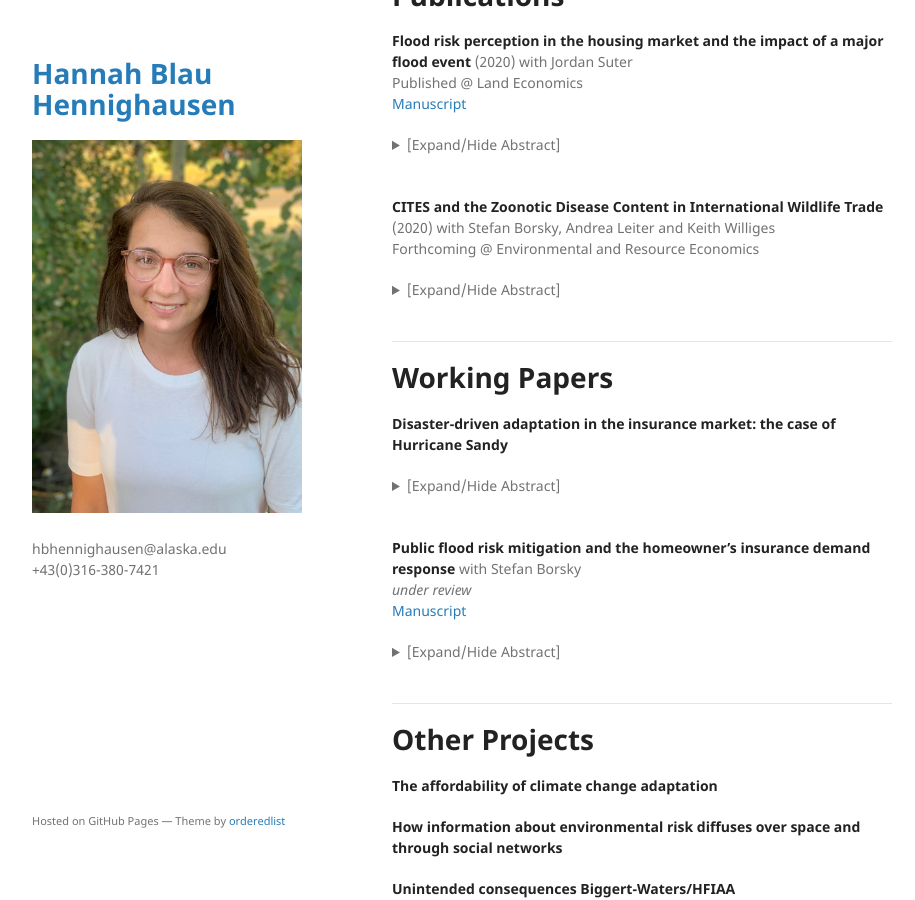
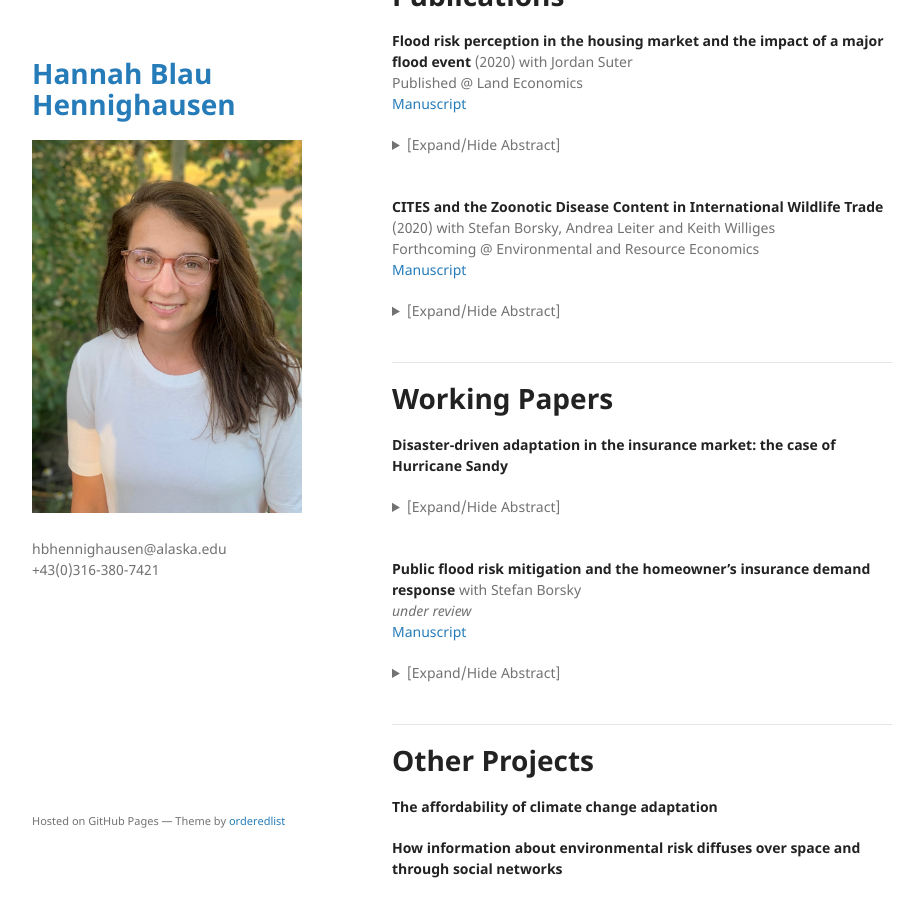
Before and after one commit to hannahhennighausen/hannahhennighausen.github.io, a Jekyll site: the page built from index.md, in a window 1280 px wide and 900 px high, scrolled down 675 px. Shown: the whole window, without its empty margins (178-1093 px from the left). Built offline with Jekyll 4.4.1, drawn with Linux system fonts in a browser that asks for light colours; the repository's description, which GitHub fills in, is left out.

Commit message:
Update index.md

```diff
--- a/index.md
+++ b/index.md
@@ -32,6 +32,7 @@ The impact of flood events on flood risk perception has important implications f
 
 **CITES and the Zoonotic Disease Content in International Wildlife Trade** (2020) with Stefan Borsky, Andrea Leiter and Keith Williges <br />
 Forthcoming @ Environmental and Resource Economics <br />
+[Manuscript](https://hannahhennighausen.github.io/Papers/Borskyetal2020.pdf)
 <details>
   <summary>[Expand/Hide Abstract]</summary>
 
```
